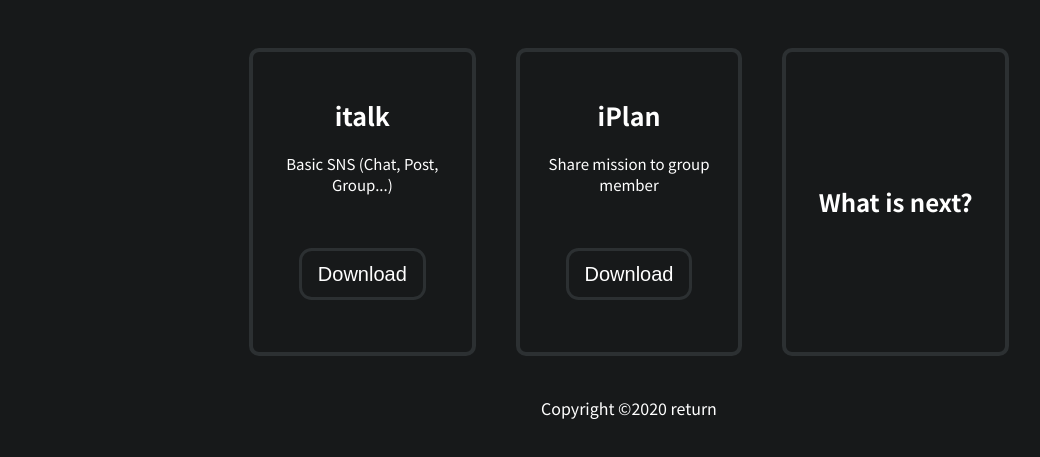
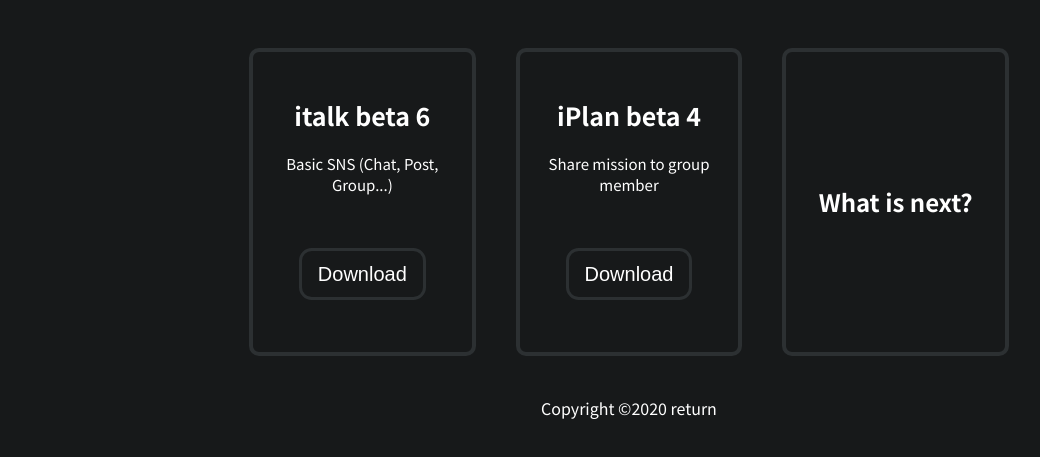
Before and after one commit to rt-projecti/rt-projecti.github.io, a plain HTML site: page index.html in a window 1280 px wide. Shown: the part 273-730 px from the top of the page, without its empty margins (11-1051 px from the left). Drawn offline with nearby package versions, Linux system fonts and the light colour scheme; no server answers.

Commit message:
Update index.html

```diff
--- a/index.html
+++ b/index.html
@@ -31,7 +31,7 @@
             Dollar
           </div>-->
           <div class="projecti-program-item-exchangeRate">
-            italk
+            italk beta 6
           </div>
           <div class="projecti-program-item-detail">
             Basic SNS (Chat, Post, Group...)
@@ -45,7 +45,7 @@
             Dollar
           </div>-->
           <div class="projecti-program-item-exchangeRate">
-            iPlan
+            iPlan beta 4
           </div>
           <div class="projecti-program-item-detail">
             Share mission to group member
```
